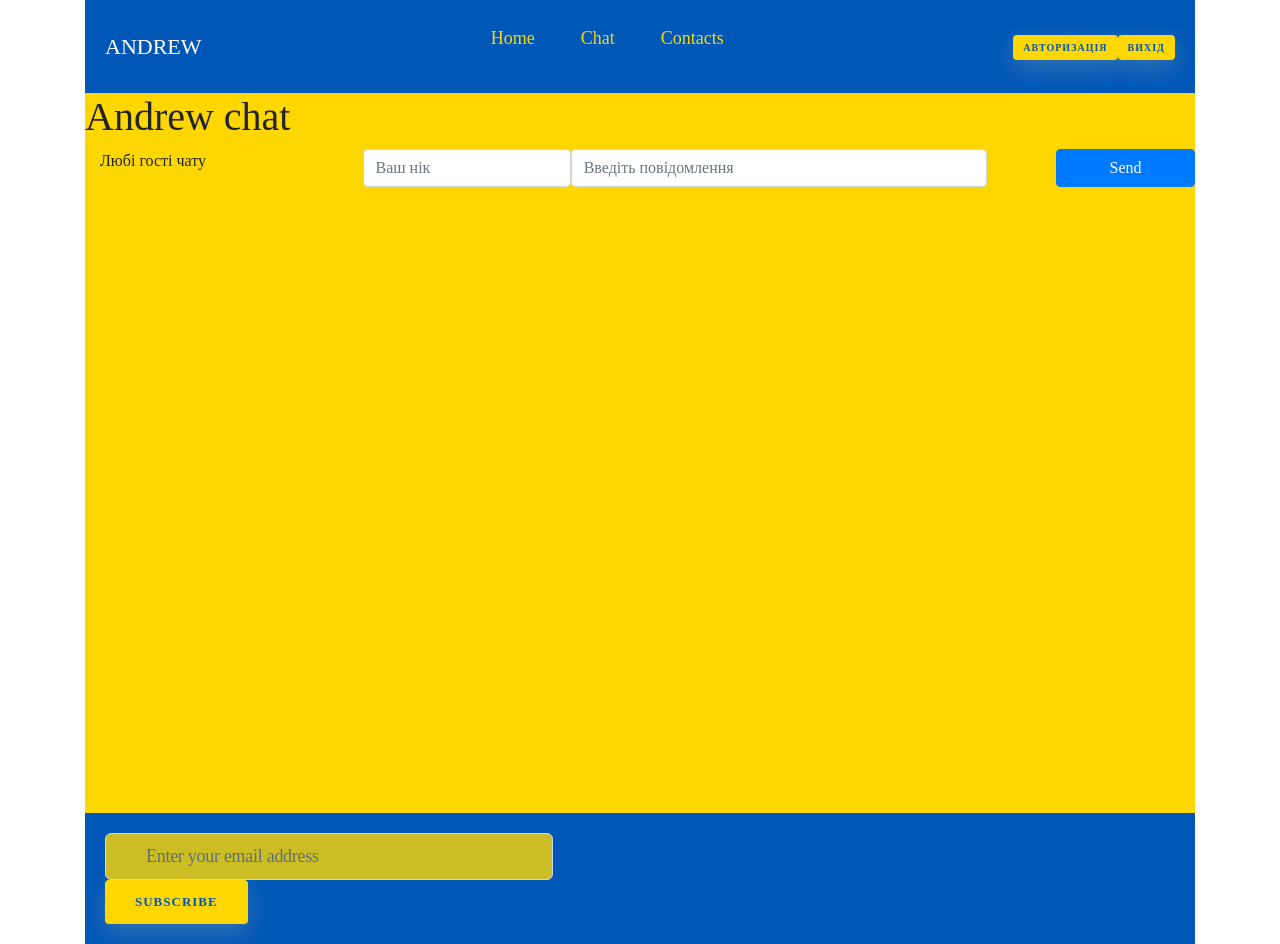
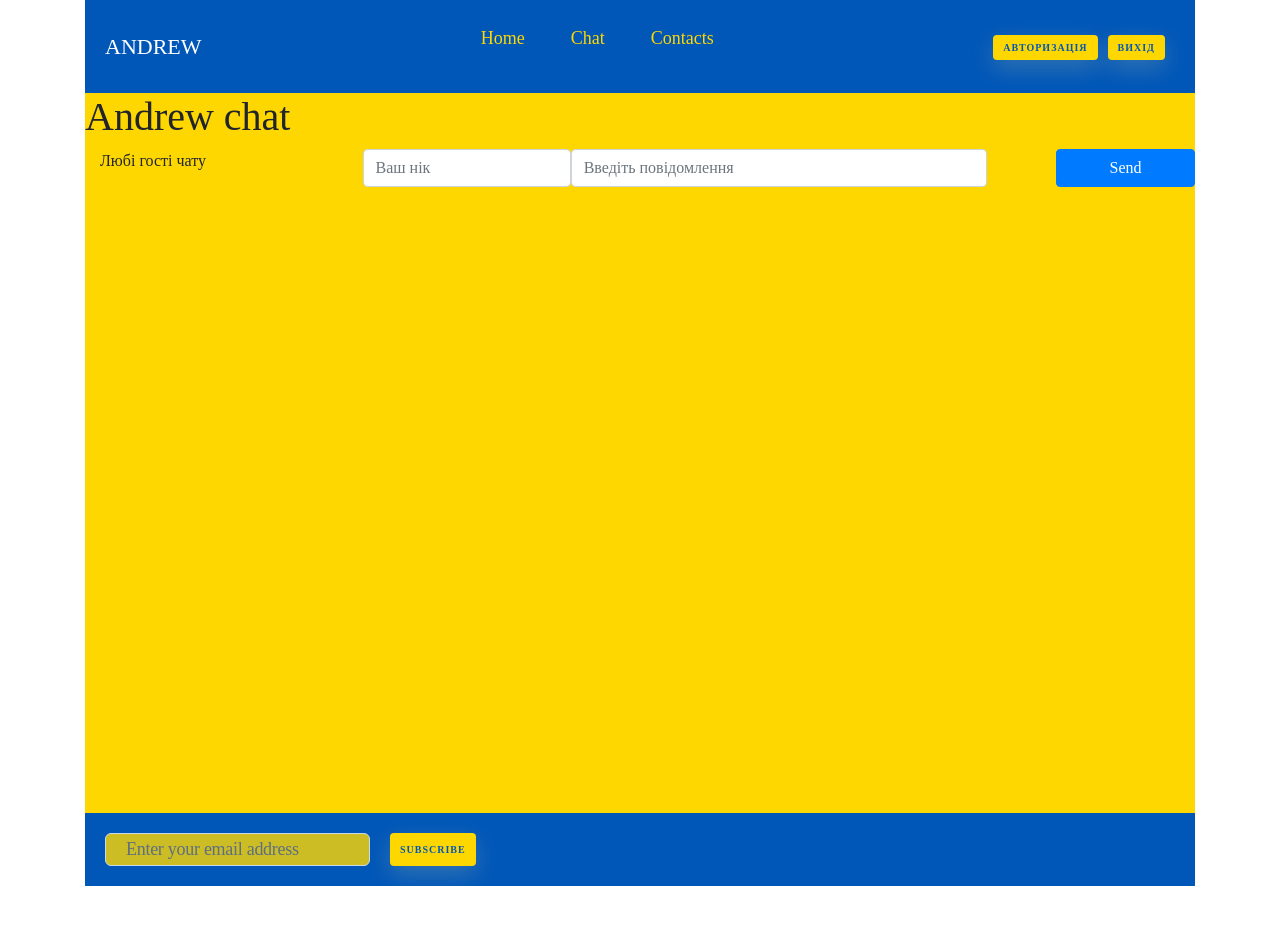
Before and after one commit to Kryzhanivskyi89/my-app, a React (Create React App) app: page /my-app/chat in a window 1280 px wide. After the commit the page ends 886 px from the top, so only its background shows below. Built offline with nearby package versions, Linux system fonts and the light colour scheme.

Commit message:
make footer markup

```diff
--- a/src/components/Footer/Footer.jsx
+++ b/src/components/Footer/Footer.jsx
@@ -1,15 +1,10 @@
 import { NavLink, useNavigate } from "react-router-dom"
-// import { useState } from 'react'
 import axios from 'axios';
 import { Notify } from 'notiflix';
+
 import style from './style.module.css'
 
-
-import { useDispatch } from 'react-redux';
-import { logoutThunk } from '../../redux/auth/authOperations';
-
-//
-const Footer = ({ showModal }) => {
+const Footer = () => {
 
     const handleSubmit = event => {
     event.preventDefault();
@@ -20,6 +15,7 @@ const Footer = ({ showModal }) => {
         inputEmail: imputEmail.value,
       });
     };
+
     if (imputEmail.value.length > 0) {
       try {
         fetsh();
@@ -33,8 +29,7 @@ const Footer = ({ showModal }) => {
 	return (
 		<>
       <div className={style.navbar}>
-                <form onSubmit={handleSubmit}>
-
+        <form className={style.subscribeForm} onSubmit={handleSubmit}>
           <input
             className={style.input}
             name="imputEmail"
--- a/src/components/Footer/style.module.css
+++ b/src/components/Footer/style.module.css
@@ -8,12 +8,16 @@
     color: #fff;
 }
 
+.subscribeForm {
+    display: flex;
 
+}
 
 .input {
     width: 100%;
-    padding: 12px 40px;
-    color: #d11d1d;
+    padding: 5px 20px;
+    margin-right: 20px;
+    color: #111;
     font-size: 14px;
     font-style: normal;
     font-weight: 400;
@@ -28,11 +32,11 @@ width: 100%;
     &:focus {
         border: 1px solid #ffffff;
             outline: 1px solid #ffffff;
-            color: #ffffff;
+
             opacity: 1;
 
             &::placeholder {
-                color: #ffffff;
+                color: #0057b8;
             }
     }
 
@@ -55,27 +59,15 @@ width: 100%;
 
 
 .btn {
+
+    padding: 5px 10px;
+    font-size: 10px;
+    font-weight: 600;
     border-radius: 4px;
-        height: 44px;
-        font-size: 13px;
-        font-weight: 600;
     text-transform: uppercase;
-        -webkit-transition: all 200ms linear;
     transition: all 200ms linear;
-        padding: 0 30px;
     letter-spacing: 1px;
-        display: -webkit-inline-flex;
-        display: -ms-inline-flexbox;
-        display: inline-flex;
-        -webkit-align-items: center;
-        -moz-align-items: center;
-        -ms-align-items: center;
-        align-items: center;
-        -webkit-justify-content: center;
-        -moz-justify-content: center;
-        -ms-justify-content: center;
-        justify-content: center;
-        -ms-flex-pack: center;
+
     text-align: center;
     border: none;
     cursor: pointer;
--- a/src/components/Header/Header.jsx
+++ b/src/components/Header/Header.jsx
@@ -48,7 +48,7 @@ const Header = ({isRegistration, showModal}) => {
                             <NavLink to='/chat'>Chat</NavLink>
                         </li>
                         <li className={style.services}>
-                            <a href="/">Contacts</a>
+                            <NavLink href="">Contacts</NavLink>
 
                             {/* <!-- DROPDOWN MENU --> */}
                             <ul className={style.dropdown}>
--- a/src/components/Header/style.module.css
+++ b/src/components/Header/style.module.css
@@ -81,6 +81,7 @@ input[type=checkbox] {
     align-items: center;
     justify-content: center;
     padding: 5px 10px;
+    margin-right: 10px;
     font-size: 10px;
     font-weight: 600;
     border-radius: 4px;
```
Lines whose indentation alone changed are shown as unchanged.
